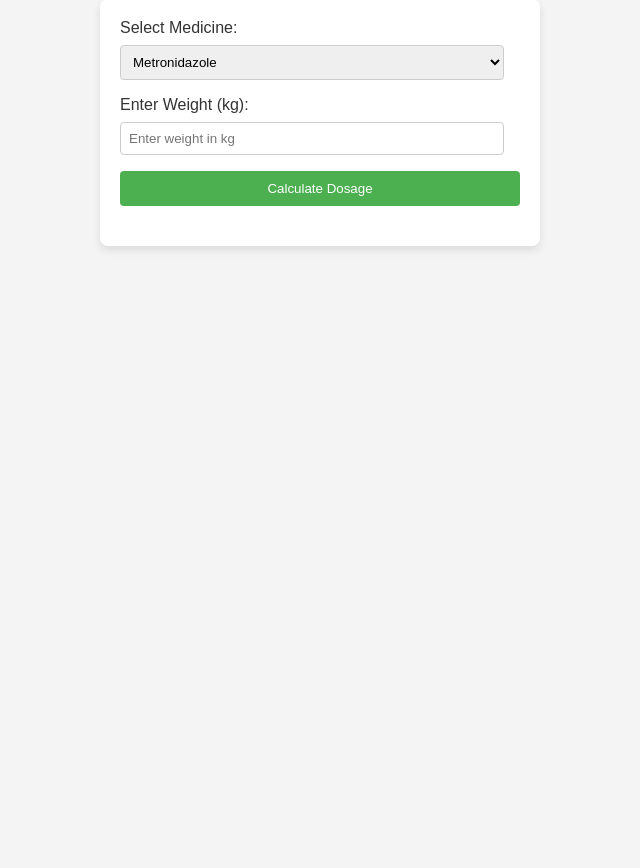
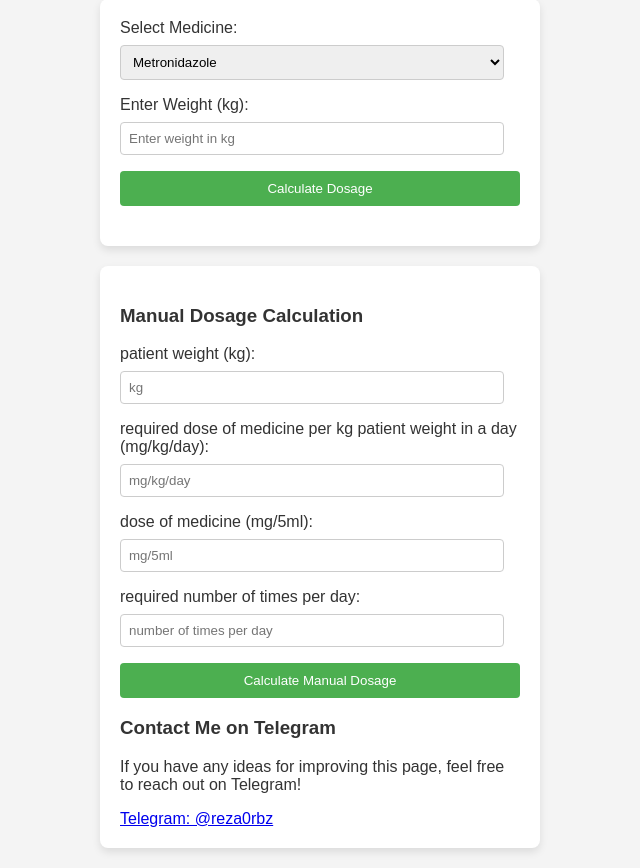
Before and after one commit to NameOfStone/Saphira, a plain HTML site: page index.html in a window 1280 px wide. Shown: the part 69-937 px from the top of the page, without its empty margins (320-960 px from the left). Before the commit the page ends 800 px from the top, so only its background shows below. Drawn offline with Linux system fonts and the light colour scheme.

Commit message:
Update index.html

```diff
--- a/index.html
+++ b/index.html
@@ -69,6 +69,16 @@
             font-weight: bold;
             color: #008080;
         }
+
+        #manualCalculation {
+            max-width: 400px;
+            margin: auto;
+            background-color: #fff;
+            padding: 20px;
+            border-radius: 8px;
+            box-shadow: 0 4px 8px rgba(0, 0, 0, 0.1);
+            margin-top: 20px;
+        }
     </style>
 </head>
 <body>
@@ -103,10 +113,37 @@
         <label for="weight">Enter Weight (kg):</label>
         <input type="number" id="weight" name="weight" step="0.1" placeholder="Enter weight in kg" required>
 
+
         <button type="button" onclick="calculateDosage()">Calculate Dosage</button>
 
         <div id="result"></div>
     </form>
+
+    <!-- New section for manual calculation -->
+    <div id="manualCalculation">
+        <h3>Manual Dosage Calculation</h3>
+
+        <label for="patientWeight">patient weight (kg):</label>
+        <input type="number" id="patientWeight" step="0.1" placeholder="kg" required>
+
+        <label for="medicineMg">required dose of medicine per kg patient weight in a day (mg/kg/day):</label>
+        <input type="number" id="medicineMg" placeholder="mg/kg/day" required>
+
+        <label for="medicineIn5Ml">dose of medicine (mg/5ml):</label>
+        <input type="number" id="medicineIn5Ml" placeholder="mg/5ml" required>
+
+        <label for="timesPerDay">required number of times per day:</label>
+        <input type="number" id="timesPerDay" placeholder="number of times per day" required>
+
+        <button type="button" onclick="manualDosageCalculation()">Calculate Manual Dosage</button>
+
+        <div id="manualResult"></div>
+    <!-- Telegram Contact Section -->
+    <div id="telegramContact">
+        <h3>Contact Me on Telegram</h3>
+        <p>If you have any ideas for improving this page, feel free to reach out on Telegram!</p>
+        <a href="https://t.me/reza0rbz" target="_blank" rel="noopener noreferrer">Telegram: @reza0rbz</a>
+    </div>
 
     <script>
         function calculateDosage() {
@@ -210,6 +247,22 @@
 
             resultElement.innerText = "Recommended Dosage: " + dosage.toFixed(2) + " ml\n" + dosageInfo;
         }
+
+        function manualDosageCalculation() {
+            var patientWeight = document.getElementById("patientWeight").value;
+            var medicineMg = document.getElementById("medicineMg").value;
+            var medicineIn5Ml = document.getElementById("medicineIn5Ml").value;
+            var timesPerDay = document.getElementById("timesPerDay").value;
+            var manualResultElement = document.getElementById("manualResult");
+
+            if (!patientWeight || isNaN(patientWeight) || !medicineMg || isNaN(medicineMg) || !medicineIn5Ml || isNaN(medicineIn5Ml) || !timesPerDay || isNaN(timesPerDay)) {
+                alert("Please enter valid values for all fields.");
+                return;
+            }
+
+            var manualDosage = ((patientWeight * medicineMg * 5) / medicineIn5Ml) / timesPerDay;
+            manualResultElement.innerText = "Manual Dosage: " + manualDosage.toFixed(2) + " ml";
+        }
     </script>
 
 </body>
```
